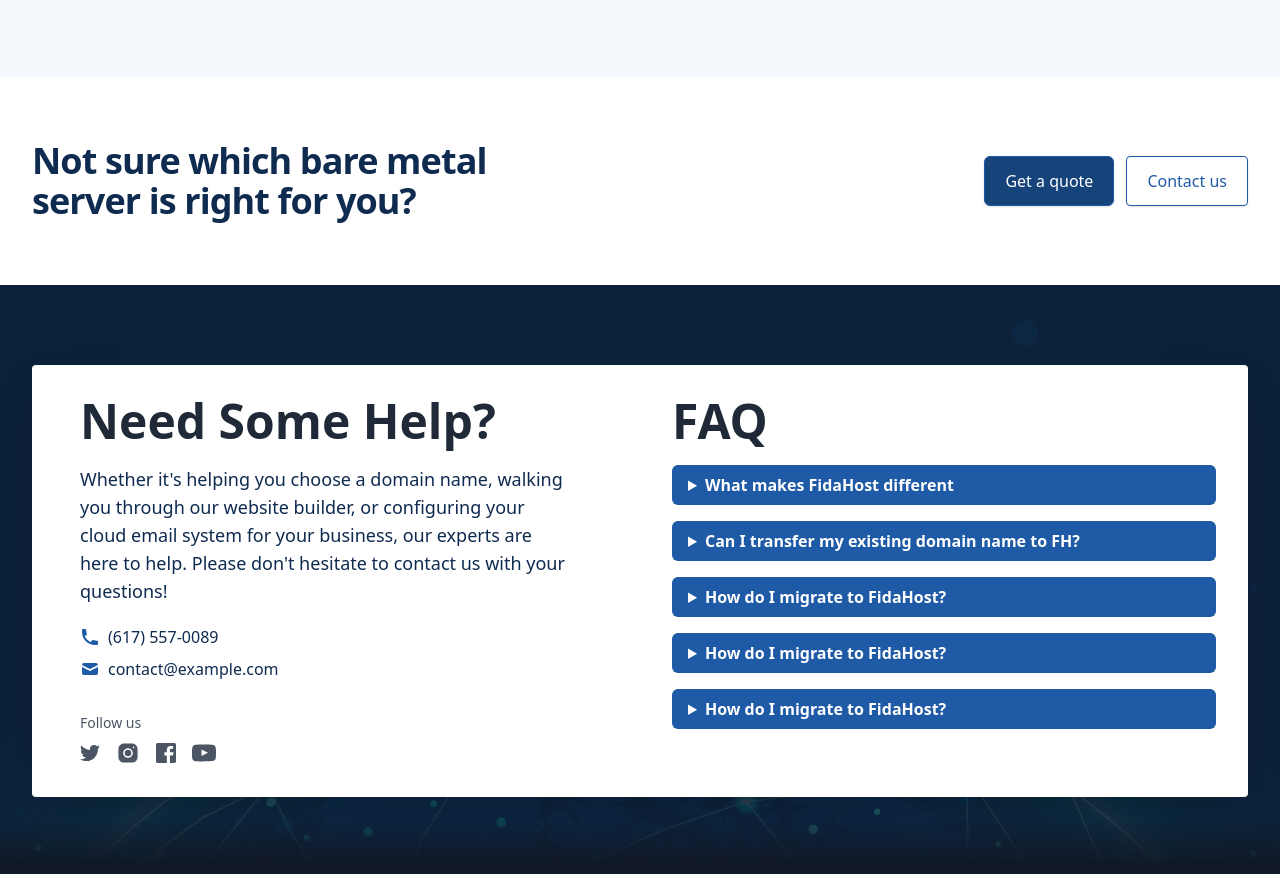
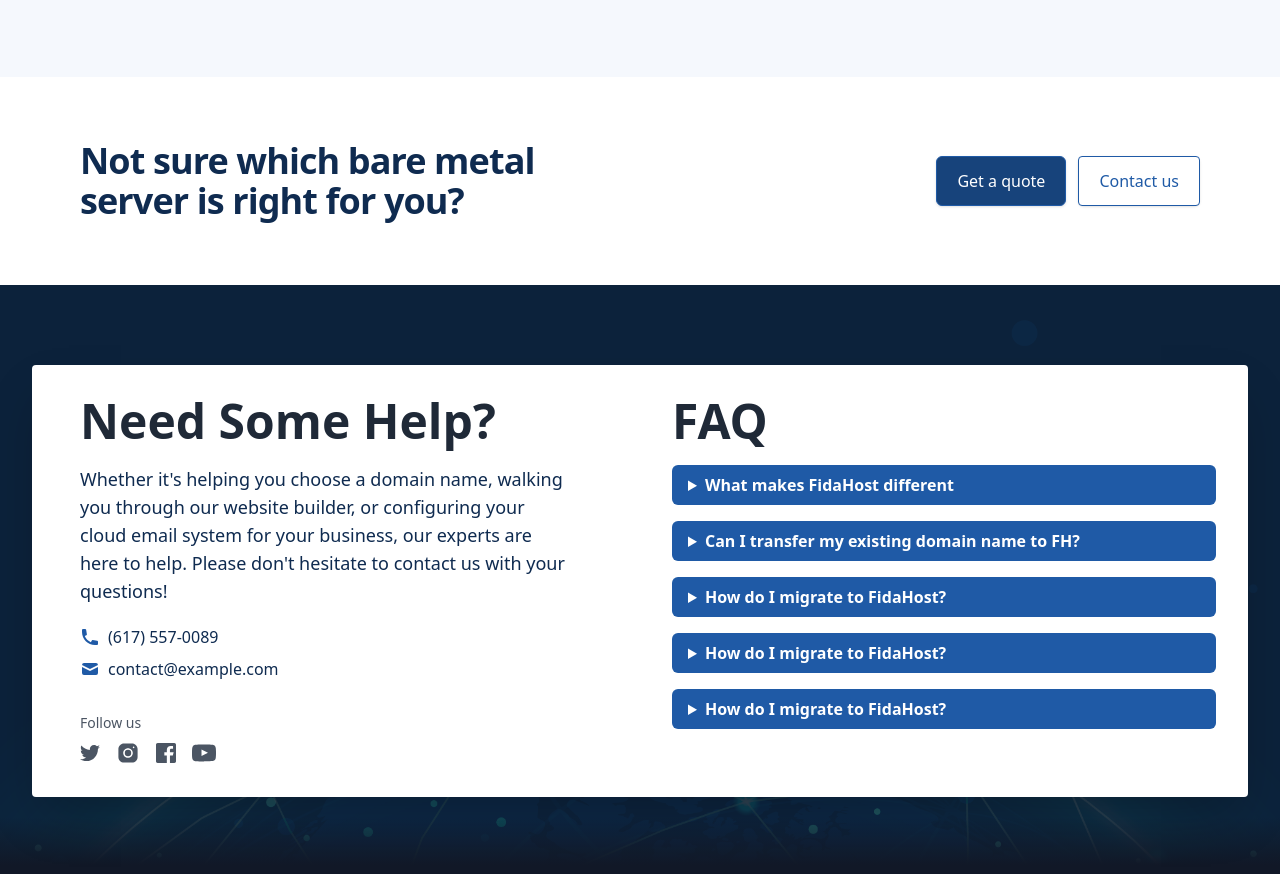
Before and after one commit to adgor/fh-vanilla, a website built with Vite: page dedi2.html in a window 1280 px wide. Shown: the part 2598-3472 px from the top of the page. Built offline with nearby package versions, Linux system fonts and the light colour scheme.

Commit message:
changing cta pxs

```diff
--- a/dedi2.html
+++ b/dedi2.html
@@ -1668,8 +1668,9 @@
 
     <!-- Not sure CTA -->
     <div
-      class="mx-auto max-w-7xl px-4 py-12 sm:px-6 lg:flex lg:max-w-screen-xl lg:items-center lg:justify-between lg:py-16 lg:px-8"
-    >
+      class="mx-auto px-4 py-12 sm:px-6 lg:max-w-screen-xl lg:py-16 lg:px-20"
+    >
+      <div class="max-w-7xl lg:flex lg:items-center lg:justify-between">
         <h2
           class="text-2xl font-bold tracking-tight text-matisse-700 sm:text-4xl"
         >
@@ -1692,6 +1693,7 @@
             >
               Contact us
             </a>
+          </div>
         </div>
       </div>
     </div>
```
Also changed, not shown: index.html (+1 -0 lines), assets/css/main.css. Lines whose indentation alone changed are shown as unchanged.
